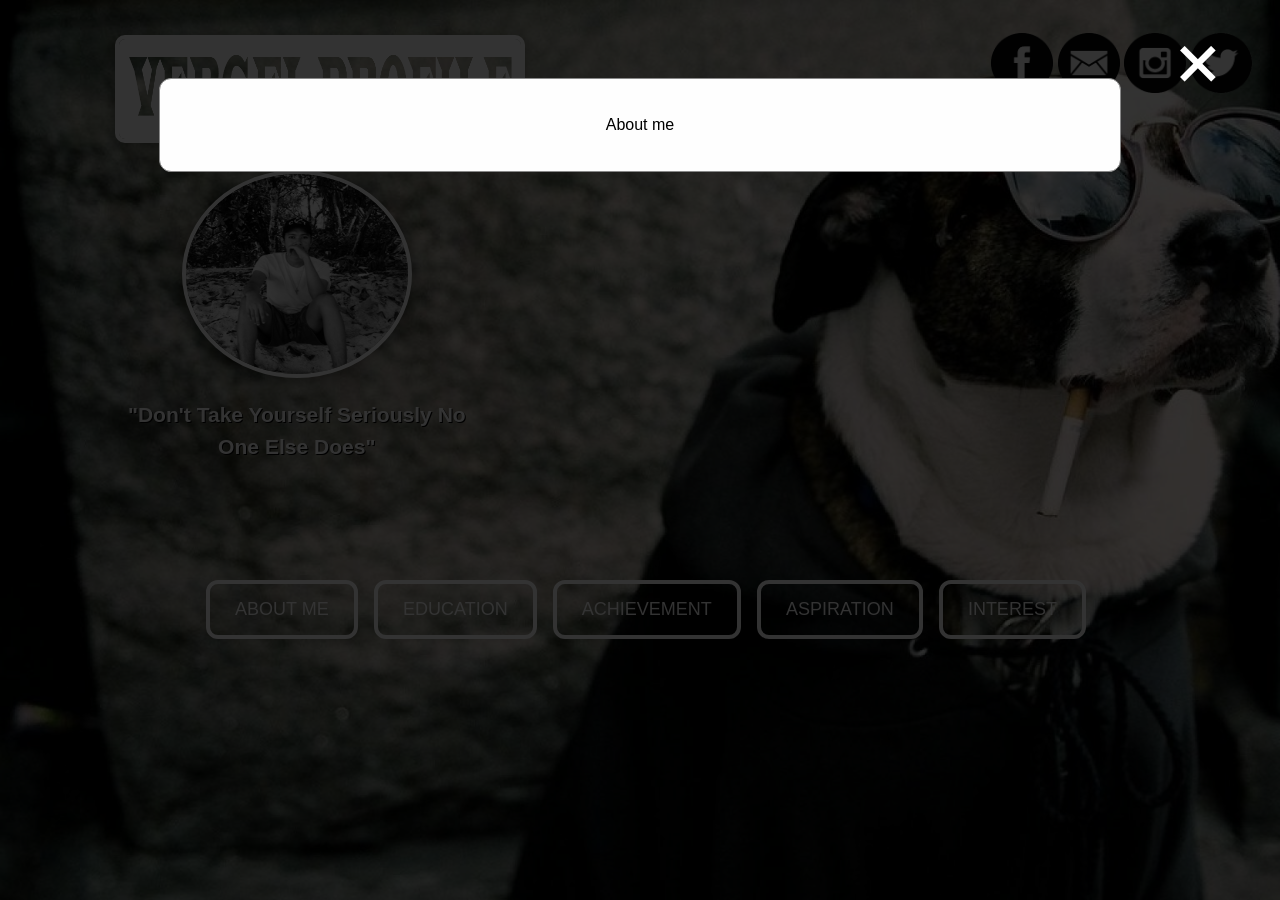
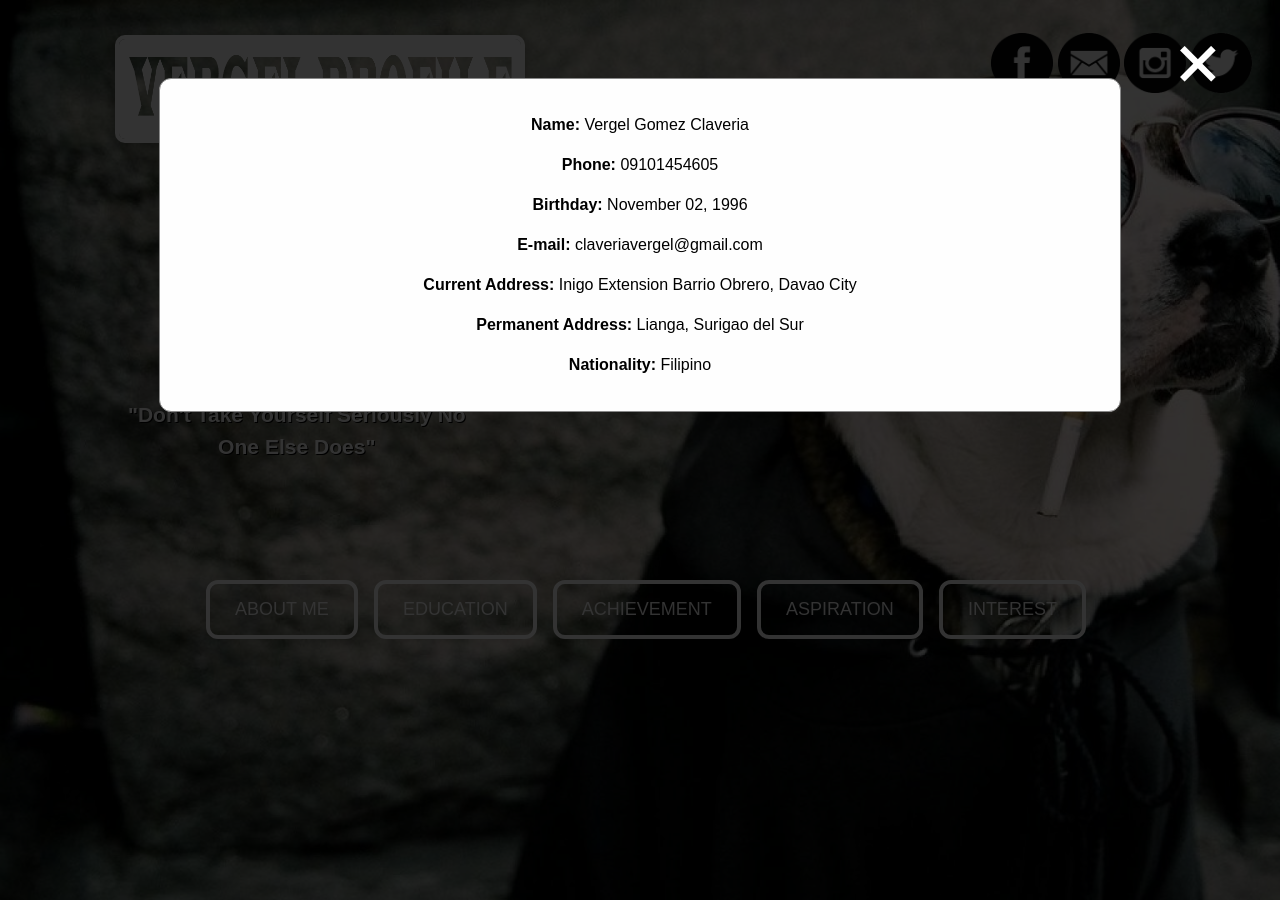
Before and after one commit to vclaveria/CLAVERIA_Vergel_PersonalWebsite, a PHP site: page / in a window 1280 px wide, after a click on "ABOUT ME". Run offline with PHP 8.4, Linux system fonts and the light colour scheme.

Commit message:
adding some information about me in about me modal.you can see if you click about me button in home page of the site

```diff
--- a/index.php
+++ b/index.php
@@ -229,11 +229,23 @@
       <div class="modal-content">
           <div class="container">
 
-          <center> About me</center>
+          <center><strong>Name:</strong>  Vergel Gomez Claveria <br>
+                  <strong>Phone:</strong> 09101454605	 <br>
+                  <strong>Birthday:</strong> November 02, 1996 <br>
+                  <strong>E-mail:</strong> claveriavergel@gmail.com </a> <br>
+                  <strong>Current Address:</strong> Inigo Extension Barrio Obrero, Davao City <br>
+                  <strong>Permanent Address:</strong> Lianga, Surigao del Sur <br>
+                  <strong>Nationality:</strong> Filipino
+          </center>
 
           </div>
       </div>
     </div>
+
+
+
+
+
 
 
 
```
